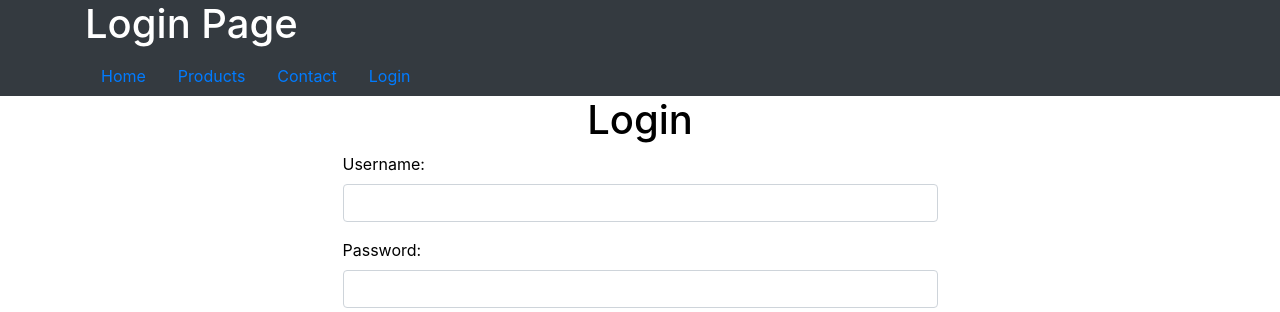
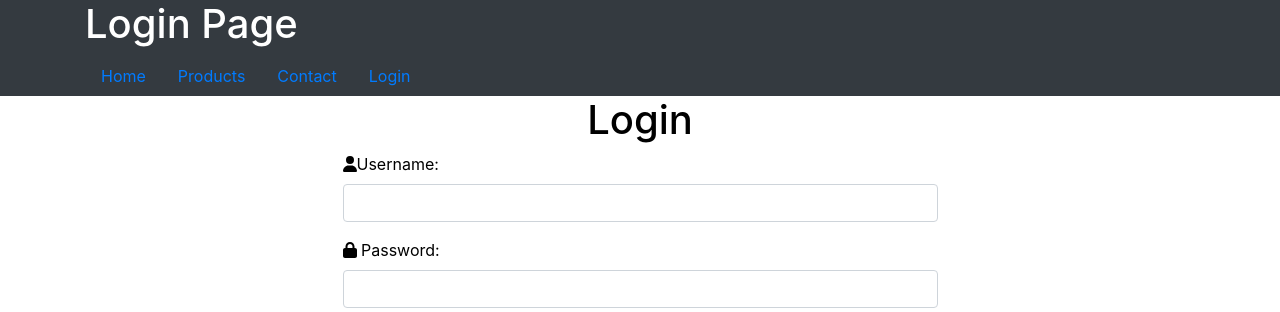
Before and after one commit to RotemDevAcc/BryceMarketReact, a React (Create React App) app: page /login in a window 1280 px wide. Shown: the top 312 px of the page. Built offline with nearby package versions, Linux system fonts and the light colour scheme.

Commit message:
Added fontawesome icons to the login page

```diff
--- a/src/components/login/Login.tsx
+++ b/src/components/login/Login.tsx
@@ -3,6 +3,8 @@ import React, { useEffect, useState } from 'react'
 import { Link, useNavigate } from 'react-router-dom';
 import { useAppDispatch, useAppSelector } from '../../app/hooks';
 import { get_login_status, is_user_logged, loginAsync, reset_loginstatus } from './loginSlice';
+import { FontAwesomeIcon } from '@fortawesome/react-fontawesome';
+import { faUser, faLock } from '@fortawesome/free-solid-svg-icons';
 import { Message } from '../../Message';
 
 
@@ -58,11 +60,16 @@ const Login = () => {
             <h1 className="text-center">Login</h1>
 
             <div className="form-group">
-              <label htmlFor="username">Username:</label>
+              <label htmlFor="username">
+              <FontAwesomeIcon icon={faUser} />Username:
+              </label>
               <input type="text" onChange={(e) => setusername(e.target.value)} className="form-control" id="username" name="username" required />
             </div>
             <div className="form-group">
-              <label htmlFor="password">Password:</label>
+              <label htmlFor="password">
+              <FontAwesomeIcon icon={faLock} /> Password:
+
+                </label>
               <input type="password" onChange={(e) => setpassword(e.target.value)} className="form-control" id="password" name="password" required />
             </div>
 
```
